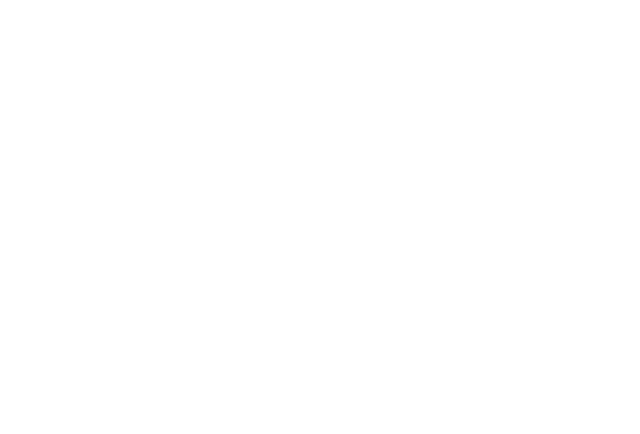
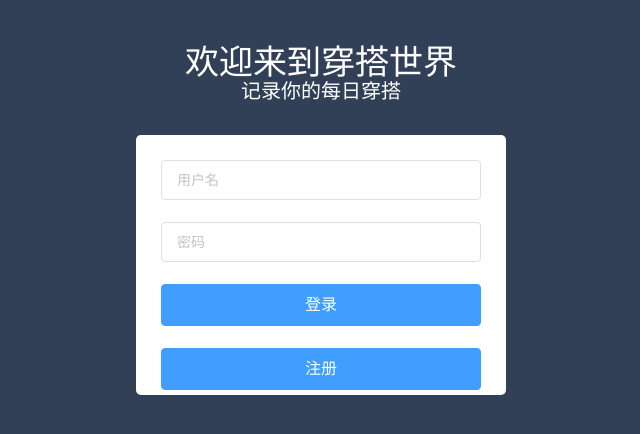
Before and after one commit to zhj12399/Outfit-Web, a Vue app: page /#/login in a window 1280 px wide. Shown: the top 434 px of the page, without its empty margins (88-728 px from the left). Built offline with nearby package versions, Linux system fonts and the light colour scheme.

Commit message:
2024-3-12

```diff
--- a/src/main.js
+++ b/src/main.js
@@ -1,11 +1,14 @@
 import Vue from 'vue'
 import App from './App.vue'
 import router from './router'
+import axios from 'axios'
 import ElementUI from 'element-ui';
 import 'element-ui/lib/theme-chalk/index.css'
 
 Vue.config.productionTip = false
 Vue.use(ElementUI);
+axios.defaults.baseURL = 'https://ty.zhj12399.cn:9000/api/'
+Vue.prototype.$axios = axios
 
 new Vue({
   render: h => h(App),
--- a/src/page/login.vue
+++ b/src/page/login.vue
@@ -1,12 +1,100 @@
 <template>
-
+  <div class="login_page fillcontain">
+    <transition name="form-fade" mode="in-out">
+      <section class="form_contianer">
+        <div class="manage_tip">
+          <p>欢迎来到穿搭世界</p>
+        </div>
+        <div class="manage_smalltip">
+          <p>记录你的每日穿搭</p>
+        </div>
+        <el-form :model="loginForm" :rules="rules" ref="loginForm">
+          <el-form-item prop="username">
+            <el-input v-model="loginForm.username" placeholder="用户名"></el-input>
+          </el-form-item>
+          <el-form-item prop="password">
+            <el-input type="password" placeholder="密码" v-model="loginForm.password"></el-input>
+          </el-form-item>
+          <el-form-item>
+            <el-button type="primary" @click='Go_login' class="submit_btn">登录</el-button>
+          </el-form-item>
+          <el-form-item>
+            <el-button type="primary" @click='Go_register' class="submit_btn">注册</el-button>
+          </el-form-item>
+        </el-form>
+      </section>
+    </transition>
+  </div>
 </template>
 
 <script>
 export default {
   name: "login",
-  data() {},
-  methods: {}
+  data() {
+    return{
+      loginForm: {
+        username: '',
+        password: '',
+      },
+      rules: {
+        username: [
+          {required: true, message: '请输入用户名', trigger: 'blur'},
+        ],
+        password: [
+          {required: true, message: '请输入密码', trigger: 'blur'}
+        ],
+      },
+    }
+  },
+  methods: {
+    Go_register() {
+      this.$router.push('register')
+    },
+    Go_login() {
+      if (this.loginForm.username.length !== 0) {
+        if (this.loginForm.password.length !== 0) {
+          this.$axios.post('people/judge_password', {
+            "name": this.loginForm.username,
+            "password": this.loginForm.password
+          }).then(
+              (data) => {
+                if (data.data !== 0) {
+                  this.$message({
+                    type: 'success',
+                    message: "登陆成功"
+                  });
+                  sessionStorage.setItem("loginid", data.data.toString())
+                  this.$router.push('manage')
+                } else {
+                  this.loginForm.password = ""
+                  this.loginForm.username = ""
+                  this.$message({
+                    type: 'error',
+                    message: "账号或密码错误"
+                  });
+                }
+              },
+              () => {
+                this.$message({
+                  type: 'error',
+                  message: "网络错误"
+                });
+                this.$router.push('/');
+              })
+        } else {
+          this.$message({
+            type: 'warning',
+            message: "密码不能为空"
+          });
+        }
+      } else {
+        this.$message({
+          type: 'warning',
+          message: "用户名不能为空"
+        });
+      }
+    },
+  }
 }
 </script>
 
@@ -42,7 +130,7 @@ export default {
 }
 
 .form_contianer {
-  .wh(320px, 290px);
+  .wh(320px, 210px);
   .ctp(320px, 210px);
   padding: 25px;
   border-radius: 5px;
--- a/src/page/register.vue
+++ b/src/page/register.vue
@@ -1,12 +1,94 @@
 <template>
-
+  <div class="login_page fillcontain">
+    <transition name="form-fade" mode="in-out">
+      <section class="form_contianer">
+        <div class="manage_tip">
+          <p>欢迎来到穿搭世界</p>
+        </div>
+        <div class="manage_smalltip">
+          <p>记录你的每日穿搭</p>
+        </div>
+        <el-form :model="loginForm" :rules="rules" ref="loginForm">
+          <el-form-item prop="username">
+            <el-input v-model="loginForm.username" placeholder="用户名" maxlength = "10" clearable></el-input>
+          </el-form-item>
+          <el-form-item prop="password1">
+            <el-input type="password" placeholder="密码" v-model="loginForm.password1" maxlength = "15" clearable></el-input>
+          </el-form-item>
+          <el-form-item prop="password2">
+            <el-input type="password" placeholder="确认密码" v-model="loginForm.password2" maxlength = "15" clearable></el-input>
+          </el-form-item>
+          <el-form-item>
+            <el-button type="primary" @click='register' class="submit_btn">注册</el-button>
+          </el-form-item>
+        </el-form>
+      </section>
+    </transition>
+  </div>
 </template>
 
 <script>
 export default {
   name: "register",
-  data() {},
-  methods: {}
+  data() {
+    return{
+      loginForm: {
+        username: '',
+        password1: '',
+        password2: '',
+      },
+      rules: {
+        username: [
+          {required: true, message: '请输入用户名', trigger: 'blur'},
+        ],
+        password1: [
+          {required: true, message: '请输入密码', trigger: 'blur'}
+        ],
+        password2: [
+          {required: true, message: '请确认密码', trigger: 'blur'}
+        ],
+      },
+    }
+  },
+  methods: {
+    register() {
+      if (this.loginForm.username.length === 0 || this.loginForm.password1.length === 0 || this.loginForm.password2.length === 0) {
+        this.$message({
+          type: 'warning',
+          message: "请完整输入"
+        });
+      } else {
+        if (this.loginForm.password1.localeCompare(this.loginForm.password2) !== 0) {
+          this.$message({
+            type: 'error',
+            message: "两次输入的密码不一致"
+          });
+        } else {
+          this.$axios.post('people/add_people', {
+            "name": this.loginForm.username,
+            "password": this.loginForm.password1
+          }).then(
+              (data) => {
+                if (data.data){
+                  this.$message({
+                    type: 'success',
+                    message: "注册成功，欢迎来到穿搭世界！"
+                  });
+                  sessionStorage.setItem("loginid",data.data.toString())
+                  this.$router.push('manage')
+                }
+              },
+              () => {
+                this.$message({
+                  type: 'error',
+                  message: "网络错误"
+                });
+                this.$router.push('/');
+              })
+        }
+      }
+    }
+  }
 }
 </script>
 
@@ -42,7 +124,7 @@ export default {
 }
 
 .form_contianer {
-  .wh(320px, 290px);
+  .wh(320px, 210px);
   .ctp(320px, 210px);
   padding: 25px;
   border-radius: 5px;
--- a/src/page/welcome.vue
+++ b/src/page/welcome.vue
@@ -7,8 +7,8 @@
         <div class="manage_smalltip">
           <p>记录你的每日穿搭</p>
         </div>
+        <el-button type="primary" @click='Go_In' class="submit_btn">开启</el-button>
       </section>
-
   </div>
 </template>
 
@@ -17,7 +17,11 @@ export default {
   name: "welcome",
   data() {
   },
-  methods: {}
+  methods: {
+    Go_In() {
+      this.$router.push('login')
+    },
+  }
 }
 </script>
 
```
